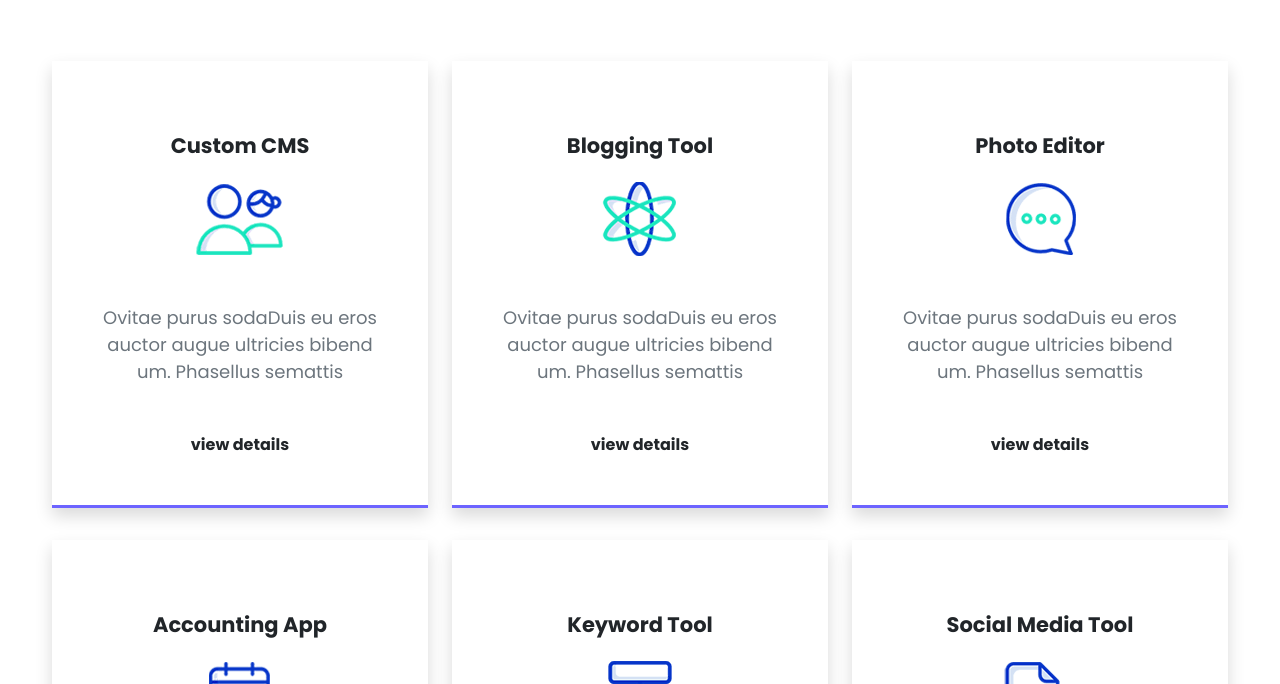
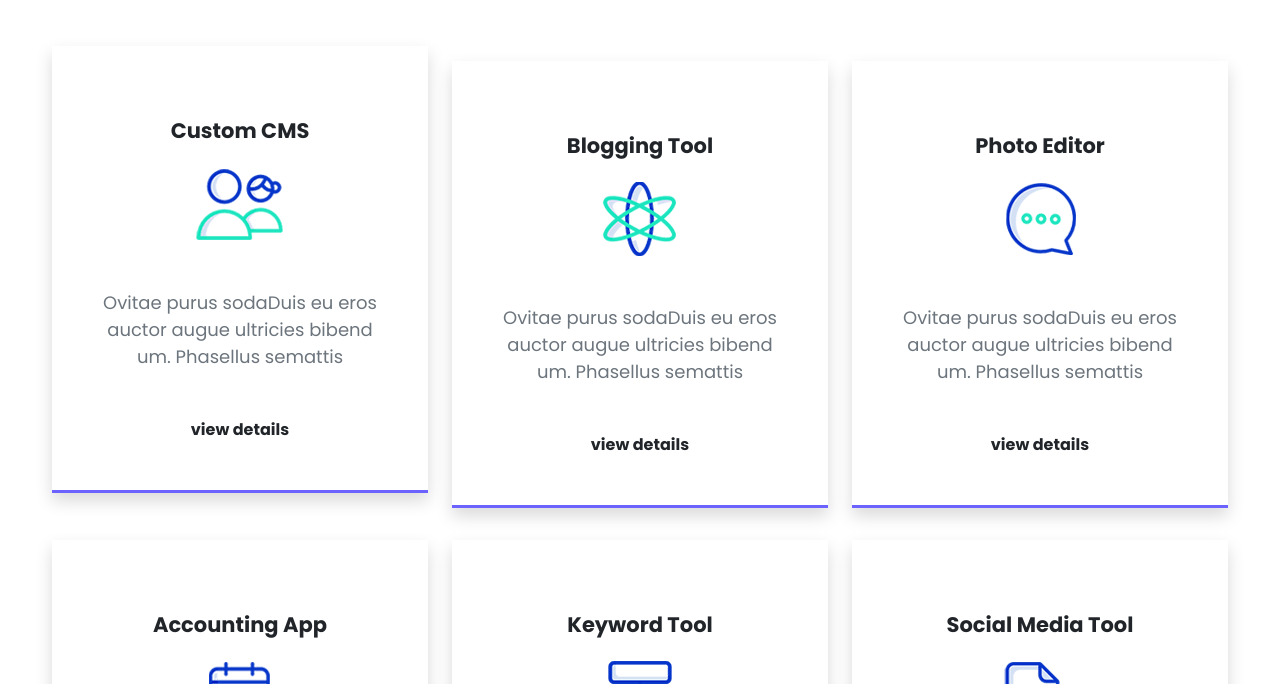
Before and after one commit to Pythondeveloper6/2050-Landing-Page, a plain HTML site: page index.html in a window 1280 px wide. In both pictures the pointer is over the element 240 px from the left and 3585 px from the top of the page. Shown: the part 3301-3985 px from the top of the page. Drawn offline with nearby package versions, Linux system fonts and the light colour scheme.

Commit message:
add product card hover animation

```diff
--- a/css/style.css
+++ b/css/style.css
@@ -132,3 +132,11 @@ body {
 .post-img {
     transition: all .3s;
 }
+
+.product-card:hover {
+    margin-top: -15px;
+}
+
+.product-card {
+    transition: all .3s;
+}
```
